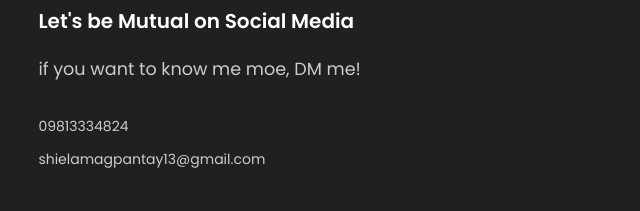
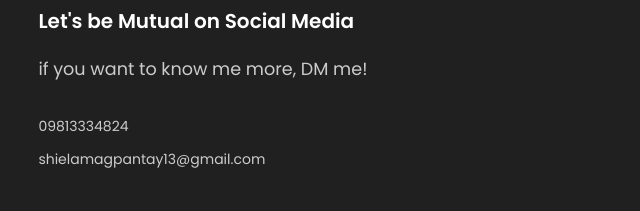
Before and after one commit to gummyworms20/shielamay, a plain HTML site: page index.html in a window 1280 px wide. Shown: the part 3852-4063 px from the top of the page, 0-640 px from the left. Drawn offline with nearby package versions, Linux system fonts and the light colour scheme; files whose address does not match are found by name.

Commit message:
Add files via upload

```diff
--- a/index.html
+++ b/index.html
@@ -158,7 +158,7 @@
 		<div class="contact-text">
 			<h2>Contact <span>Me!</span></h2>
 			<h4>Let's be Mutual on Social Media</h4>
-			<p>if you want to know me moe, DM me!</p>
+			<p>if you want to know me more, DM me!</p>
 			<div class="list">
 				<li><a href="#">09813334824</a></li>
 				<li><a href="#">shielamagpantay13@gmail.com</a></li>
```
